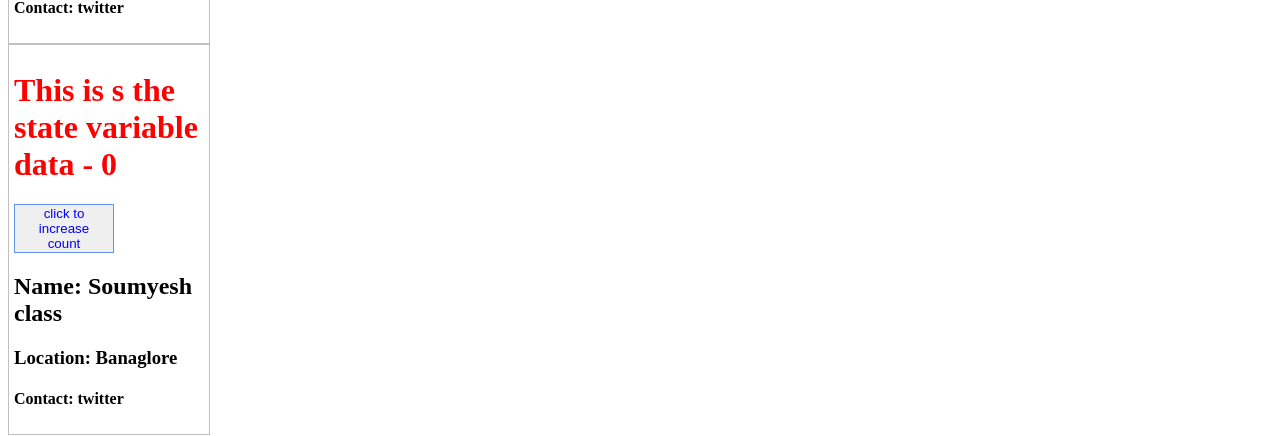
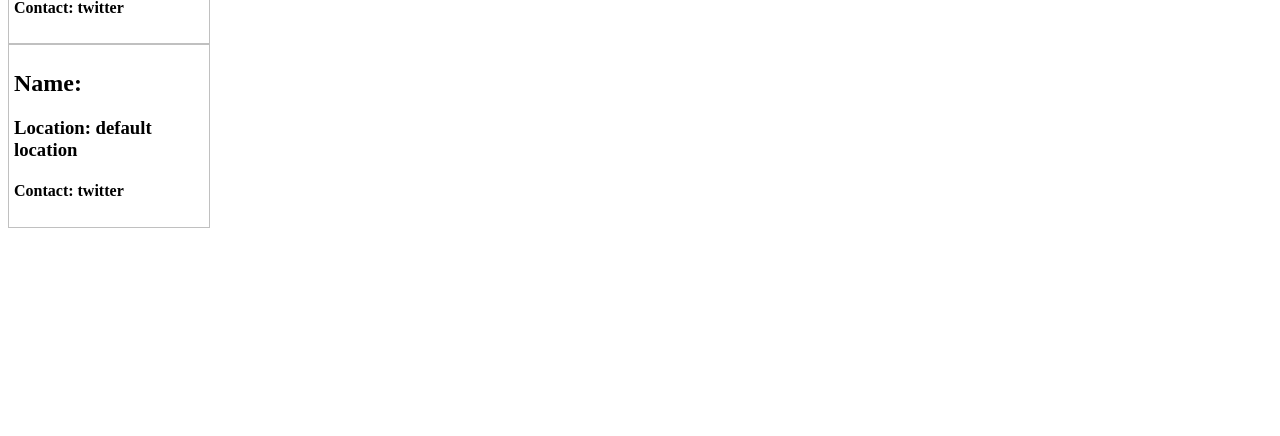
Before and after one commit to soumyesh-panda-personal/namaste-react-2, a React (Vite) app: page /ab in a window 1280 px wide. Shown: the part 410-846 px from the top of the page. After the commit the page ends 800 px from the top, so only its background shows below. Built offline with nearby package versions, Linux system fonts and the light colour scheme.

Commit message:
EP-8-update on life cycle,componentDidMount,componentDidUpdate,componentWillUnmount,return with in useEffect of functional component

```diff
--- a/src/components/User.js
+++ b/src/components/User.js
@@ -1,6 +1,18 @@
-import { useState } from "react";
+import { useState, useEffect } from "react";
 const User = (props) => {
     const [initialVal, setinitialVal] = useState(0);
+
+    //This is to show, how we can use return with in useEffect of functional component. Be aware, the code inside retun of useEffect
+    //gets called, only when we leave the page.
+    useEffect(()=>{
+        console.log("call from useEffect");
+
+        return () => {
+            console.log("call from return of useEffect. Some thing like willUnmount");
+        }
+    },[])
+
+    console.log("render will be called first")
     return (
         <div className="card user-card">
             <h1>{initialVal}</h1>
--- a/src/components/UserClass.js
+++ b/src/components/UserClass.js
@@ -13,36 +13,45 @@ class UserClass extends React.Component {
     constructor(props){
         super(props);
 
-        //creation of state through constructor
+        //Will create a local state variable and update it below based on API call.
         this.state = {
-            count: 0
+            userInfo : {
+                name : "dummy name",
+                location: "default location"
+            }
         }
         console.log("child constructor");
     }
 
+    // making an API call
+    async componentDidMount() {
+        var data = await fetch("https://api.github.com/users/soumyesh-panda-personal");
+        var json = await data.json();
+        console.log(json);
+        console.log("didmount parent called");
+
+        //updating state variable
+        this.setState({
+            userInfo: json
+        });
+    }
+
     componentDidMount() {
-        console.log("child did mount");
+        console.log("did mount called");
+    }
+
+    componentWillUnmount() {
+        console.log("will unmount called")
     }
 
     render(){
-        //Also we can destruture the props -:
-        const {name, location} = this.props;
-        const {count} = this.state; // Destructuring the state variable.
+        //Also we can destruture the state variable data -:
+        const {login, location} = this.state.userInfo;
         console.log("child render");
         return (
             <div className="card user-card">
-                <h1> This is s the state variable data - {count}</h1>
-                <button onClick={()=>{
-                    // Never update state variable directly
-                    //setState will take multiple object, where we can update the state variables.
-                    this.setState({
-                        count : this.state.count + 1
-                    });
-                }}>
-                    click to increase count
-                </button>
-                <h2>Name: {this.props.name}</h2> {/*used normal way*/}
-                <h3>Location: {location}</h3> {/*used the destructred object*/}
+                <h2>Name: {login}</h2>
+                <h3>Location: {location}</h3>
                 <h4>Contact: twitter</h4>
             </div>
         );
```
Also changed, not shown: 1 other file (tests, documents, lock files or other folders).
